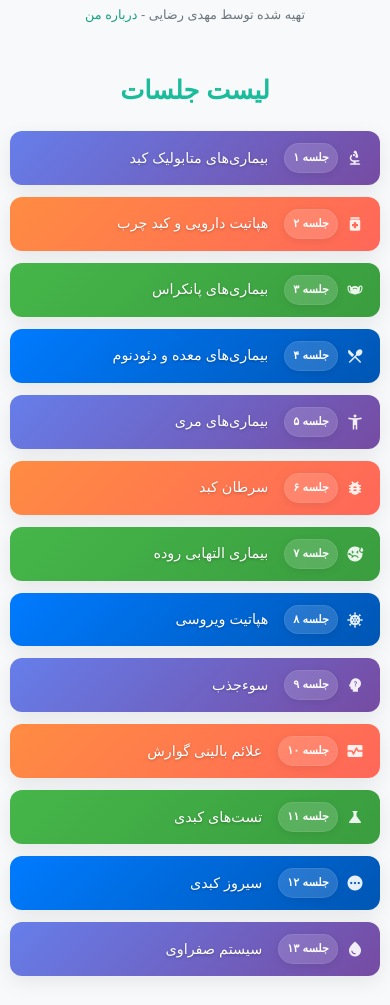
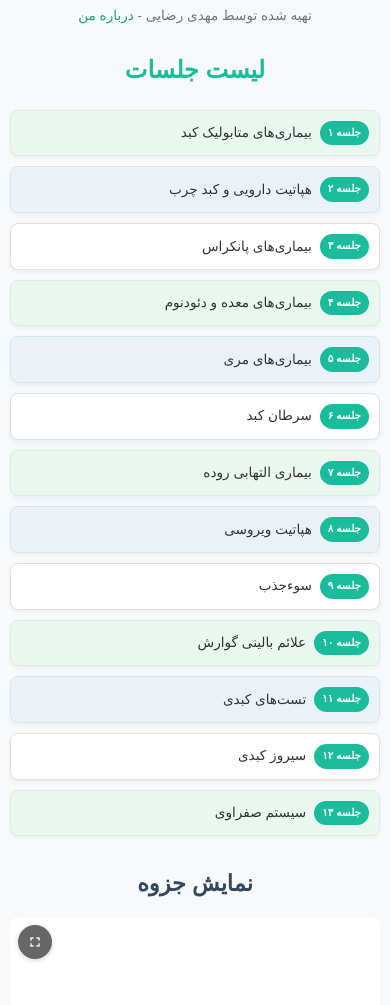
Before and after one commit to callmemahdi01/gastroenterology, a plain HTML site: page index.html in a window 390 px wide. Shown: the part 95-1100 px from the top of the page. Drawn offline with Linux system fonts and the light colour scheme.

Commit message:
Update index.html

```diff
--- a/index.html
+++ b/index.html
@@ -9,7 +9,7 @@
     /* --- CSS Reset/Normalization Basics --- */
     html {
       box-sizing: border-box;
-      -webkit-text-size-adjust: 100%; /* Prevent font scaling in landscape on iOS */
+      -webkit-text-size-adjust: 100%;
     }
     *, *::before, *::after {
       box-sizing: inherit;
@@ -18,32 +18,30 @@
     }
 
     body {
-      font-family: 'Vazirmatn', sans-serif; /* Suggesting a nice Persian font */
+      font-family: 'Vazirmatn', sans-serif;
       direction: rtl;
-      background-color: #f8f9fa; /* Slightly lighter background */
+      background-color: #f8f9fa;
       line-height: 1.6;
       color: #333;
     }
 
     .container {
       padding: 20px;
-      max-width: 900px;
-      margin: 20px auto; /* Added top/bottom margin */
+      max-width: 800px; /* Slightly reduced max-width for a more compact feel */
+      margin: 20px auto;
     }
 
     header h1 {
-      font-size: 2em; /* Slightly reduced */
+      font-size: 1.8em; /* Adjusted size */
       text-align: center;
       color: #2c3e50;
       margin-bottom: 8px;
-      overflow-wrap: break-word;
-      word-wrap: break-word;
     }
 
     header p {
       text-align: center;
-      font-size: 0.85em; /* Slightly reduced */
-      color: #6c757d; /* Softer color */
+      font-size: 0.85em;
+      color: #6c757d;
       margin-bottom: 25px;
     }
     header a {
@@ -54,105 +52,67 @@
         text-decoration: underline;
     }
 
-    .session-list-container {
-      padding: 20px 0; /* Reduced padding */
-    }
-
     .session-list-container h2 {
       text-align: center;
-      color: #1abc9c; /* Adjusted color */
+      color: #1abc9c;
       margin-bottom: 20px;
-      font-size: 1.6em;
+      font-size: 1.5em; /* Adjusted size */
     }
 
     .session-list {
       list-style: none;
       display: grid;
-      gap: 18px; /* Reduced gap */
-      grid-template-columns: repeat(auto-fit, minmax(280px, 1fr)); /* Adjusted minmax */
+      gap: 15px; /* Adjusted gap */
+      grid-template-columns: repeat(auto-fit, minmax(260px, 1fr)); /* Adjusted minmax */
     }
 
     .session-list li {
-      border-radius: 12px; /* Slightly smaller radius */
-      box-shadow: 0 6px 20px rgba(0, 0, 0, 0.08); /* Softer shadow */
-      transition: all 0.25s cubic-bezier(0.4, 0, 0.2, 1);
+      background-color: #fff; /* Simple background */
+      border: 1px solid #e0e0e0; /* Subtle border */
+      border-radius: 8px; /* Simpler radius */
+      box-shadow: 0 2px 5px rgba(0, 0, 0, 0.05); /* Softer, simpler shadow */
+      transition: box-shadow 0.2s ease-in-out;
       overflow: hidden;
-      position: relative;
-    }
-
-    /* Simplified and structured background colors */
-    .session-list li { background: linear-gradient(135deg, #667eea 0%, #764ba2 100%); } /* Default */
-    .session-list li:nth-child(4n-2) { background: linear-gradient(135deg, #ff8c42 0%, #ff6759 100%); } /* Orange/Red */
-    .session-list li:nth-child(4n-1) { background: linear-gradient(135deg, #45b649 0%, #3a9d3f 100%); } /* Green */
-    .session-list li:nth-child(4n) { background: linear-gradient(135deg, #007bff 0%, #0056b3 100%); } /* Blue */
-
-
-    .session-list li::before { /* Optional: subtle glassy effect on hover */
-      content: '';
-      position: absolute;
-      top: 0; left: 0; right: 0; bottom: 0;
-      background: linear-gradient(135deg, rgba(255,255,255,0.08) 0%, rgba(255,255,255,0.03) 100%);
-      transition: opacity 0.3s ease;
-      opacity: 0;
-      pointer-events: none; /* Allow clicks to pass through */
-    }
-
-    .session-list li:hover::before {
-      opacity: 1;
     }
 
     .session-list li:hover {
-      transform: translateY(-5px) scale(1.015); /* More subtle hover */
-      box-shadow: 0 10px 25px rgba(0, 0, 0, 0.12);
+      box-shadow: 0 4px 10px rgba(0, 0, 0, 0.1); /* Slightly more pronounced shadow on hover */
     }
+
+    /* Simplified background variations - can be removed for even shorter code */
+    .session-list li:nth-child(3n+1) { background-color: #e9f7ef; border-color: #d1f0e0; }
+    .session-list li:nth-child(3n+2) { background-color: #eaf2f8; border-color: #d4e6f1; }
+
 
     .session-list a {
       text-decoration: none;
-      color: white;
+      color: #333; /* Darker text for better readability on light backgrounds */
       display: flex;
       align-items: center;
-      padding: 18px 15px; /* Reduced padding */
-      transition: transform 0.2s ease;
+      padding: 15px; /* Adjusted padding */
       cursor: pointer;
-      position: relative;
-      z-index: 2;
-    }
-
-    .session-list a:hover {
-      transform: translateX(3px); /* Subtle shift */
     }
 
     .session-number-badge {
-      background-color: rgba(255, 255, 255, 0.15);
+      background-color: #1abc9c; /* Theme color for badge */
       color: white;
-      padding: 7px 14px; /* Reduced padding */
-      border-radius: 20px;
-      font-size: 0.8em; /* Reduced font size */
+      padding: 6px 12px;
+      border-radius: 15px;
+      font-size: 0.75em;
       font-weight: 600;
-      margin-left: 12px; /* Reduced margin */
-      min-width: 45px;
+      margin-left: 10px;
+      min-width: auto; /* Allow to size naturally */
       text-align: center;
-      border: 1px solid rgba(255, 255, 255, 0.08);
-      box-shadow: 0 2px 8px rgba(0, 0, 0, 0.08);
       flex-shrink: 0;
     }
 
     .session-title-text {
-      font-size: 1.05em; /* Reduced font size */
-      font-weight: 500; /* Adjusted font weight */
-      color: white;
-      text-shadow: 0 1px 3px rgba(0, 0, 0, 0.25);
+      font-size: 1em; /* Adjusted size */
+      font-weight: 500;
       flex: 1;
       min-width: 0;
       overflow-wrap: break-word;
       word-wrap: break-word;
-    }
-
-    .session-icon {
-      margin-right: 10px; /* Reduced margin */
-      font-size: 22px; /* Slightly smaller icon */
-      opacity: 0.9;
-      flex-shrink: 0;
     }
 
     /* Iframe Section */
@@ -160,81 +120,78 @@
       text-align: center;
       margin-bottom: 15px;
       margin-top: 30px;
-      font-size: 1.5em;
+      font-size: 1.4em; /* Adjusted size */
       color: #34495e;
     }
 
     .iframe-container {
       position: relative;
-      background-color: #e9ecef; /* Light background for the container */
+      background-color: #e9ecef;
       border-radius: 8px;
-      overflow: hidden; /* Ensures button stays within rounded corners if not fixed */
+      overflow: hidden;
     }
 
     iframe {
       width: 100%;
-      height: 70vh; /* Adjusted height */
-      border: none; /* Removed border, container has one if needed */
+      height: 90vh; /* Adjusted height */
+      border: none;
       display: block;
-      background-color: white; /* iframe background */
+      background-color: white;
     }
 
     .fullscreen-btn {
       position: absolute;
-      top: 12px;
-      left: 12px;
-      background-color: rgba(0, 0, 0, 0.65);
+      top: 10px; /* Adjusted position */
+      left: 10px; /* Adjusted position */
+      background-color: rgba(0, 0, 0, 0.6);
       color: white;
       border: none;
       border-radius: 50%;
-      width: 40px;
-      height: 40px;
+      width: 38px;
+      height: 38px;
       cursor: pointer;
       display: flex;
       align-items: center;
       justify-content: center;
-      transition: background-color 0.3s ease, transform 0.2s ease;
+      transition: background-color 0.3s ease;
       z-index: 10;
-      box-shadow: 0 2px 8px rgba(0, 0, 0, 0.25);
+      box-shadow: 0 1px 5px rgba(0, 0, 0, 0.2);
     }
     .fullscreen-btn .material-icons {
-      font-size: 20px;
+      font-size: 18px; /* Adjusted icon size */
     }
     .fullscreen-btn:hover {
-      background-color: rgba(0, 0, 0, 0.8);
-      transform: scale(1.08);
+      background-color: rgba(0, 0, 0, 0.75);
     }
 
-    /* Styles for when the iframe container is in fullscreen */
     .iframe-container:fullscreen {
       padding: 0;
-      background-color: #000; /* Black background in fullscreen */
+      background-color: #000;
     }
     .iframe-container:fullscreen iframe {
       height: 100vh;
     }
     .iframe-container:fullscreen .fullscreen-btn {
-      position: fixed; /* Position relative to viewport in fullscreen */
-      top: 10px;
-      left: 10px;
-      z-index: 2147483647; /* Max z-index to ensure visibility */
-      background-color: rgba(255, 255, 255, 0.2); /* Lighter button for dark bg */
+      position: fixed;
+      top: 15px; /* Adjusted position */
+      left: 15px; /* Adjusted position */
+      z-index: 2147483647;
+      background-color: rgba(255, 255, 255, 0.25);
       color: #000;
     }
      .iframe-container:fullscreen .fullscreen-btn:hover {
-        background-color: rgba(255, 255, 255, 0.4);
+        background-color: rgba(255, 255, 255, 0.45);
      }
 
-
     footer {
-      margin-top: 35px;
+      margin-top: 30px; /* Adjusted margin */
       text-align: center;
-      font-size: 0.85em;
+      font-size: 0.8em; /* Adjusted size */
       color: #6c757d;
-      padding-bottom: 20px;
+      padding-bottom: 15px; /* Adjusted padding */
     }
     footer p {
-        margin-bottom: 5px;
+        margin-bottom: 4px;
     }
     footer a {
         color: #16a085;
@@ -244,7 +201,6 @@
         text-decoration: underline;
     }
 
-
     /* --- Mobile Responsive --- */
     @media (max-width: 768px) {
       .container {
@@ -252,43 +208,25 @@
         margin: 15px auto;
       }
       header h1 {
-        font-size: 1.7em;
+        font-size: 1.6em;
       }
       .session-list {
-        grid-template-columns: 1fr; /* Single column */
-        gap: 12px; /* Reduced gap */
+        grid-template-columns: 1fr;
+        gap: 10px;
       }
       .session-list a {
-        padding: 15px 12px; /* Adjusted padding */
-        flex-direction: row; /* Keep horizontal layout for better space use if possible */
-        align-items: center; /* Re-align items */
-        text-align: right; /* Align text to right for RTL */
-        gap: 10px;
-      }
-      .session-list a:hover {
-        transform: none; /* Disable hover transform on mobile if too jumpy */
-      }
-      .session-list li:hover {
-        transform: translateY(-3px) scale(1.01); /* Subtle mobile hover */
-        box-shadow: 0 8px 18px rgba(0, 0, 0, 0.1);
+        padding: 12px;
       }
       .session-number-badge {
-        margin-left: 10px; /* Keep margin-left */
-        margin-bottom: 0; /* Remove bottom margin as it's row */
-        padding: 6px 10px;
-        font-size: 0.75em;
+        padding: 5px 10px;
+        font-size: 0.7em;
+        margin-left: 8px;
       }
       .session-title-text {
-        font-size: 1em;
-        text-align: right;
-      }
-      .session-icon {
-        margin-right: 8px;
-        margin-bottom: 0;
-        font-size: 20px;
+        font-size: 0.95em;
       }
       iframe {
-        height: 65vh;
+        height: 60vh;
       }
     }
 
@@ -300,46 +238,30 @@
       header h1 {
         font-size: 1.4em;
       }
-      header p {
-        font-size: 0.8em;
-      }
       .session-list a {
-        padding: 12px 10px;
-        gap: 8px; /* Space between icon, badge, text */
+        padding: 10px;
       }
       .session-title-text {
-        font-size: 0.9em;
-      }
-      .session-list li:hover {
-        transform: translateY(-2px); /* Very subtle */
+        font-size: 0.85em;
       }
       .session-number-badge {
-        padding: 5px 8px;
-        font-size: 0.7em;
-        margin-left: 8px;
-      }
-      .session-icon {
-        font-size: 18px;
-        margin-right: 6px;
-      }
-      iframe {
-        height: 60vh;
+        font-size: 0.65em;
+        padding: 4px 8px;
       }
       .fullscreen-btn {
-        width: 36px;
-        height: 36px;
+        width: 34px;
+        height: 34px;
         top: 8px;
         left: 8px;
       }
       .fullscreen-btn .material-icons {
-        font-size: 18px;
+        font-size: 16px;
       }
       .iframe-container:fullscreen .fullscreen-btn {
-        top: 15px;
-        left: 15px;
+        top: 10px;
+        left: 10px;
       }
     }
-
   </style>
 </head>
 <body>
@@ -355,20 +277,19 @@
     <section class="session-list-container">
       <h2>لیست جلسات</h2>
       <ul class="session-list">
-        <!-- Session items will be dynamically generated or listed here -->
-        <li><a onclick="loadSession('1.html')"><span class="material-icons session-icon">biotech</span><span class="session-number-badge">جلسه ۱</span><span class="session-title-text">بیماری‌های متابولیک کبد</span></a></li>
-        <li><a onclick="loadSession('2.html')"><span class="material-icons session-icon">medication</span><span class="session-number-badge">جلسه ۲</span><span class="session-title-text">هپاتیت دارویی و کبد چرب</span></a></li>
-        <li><a onclick="loadSession('3.html')"><span class="material-icons session-icon">masks</span><span class="session-number-badge">جلسه ۳</span><span class="session-title-text">بیماری‌های پانکراس</span></a></li>
-        <li><a onclick="loadSession('4.html')"><span class="material-icons session-icon">restaurant_menu</span><span class="session-number-badge">جلسه ۴</span><span class="session-title-text">بیماری‌های معده و دئودنوم</span></a></li>
-        <li><a onclick="loadSession('5.html')"><span class="material-icons session-icon">accessibility_new</span><span class="session-number-badge">جلسه ۵</span><span class="session-title-text">بیماری‌های مری</span></a></li>
-        <li><a onclick="loadSession('6.html')"><span class="material-icons session-icon">bug_report</span><span class="session-number-badge">جلسه ۶</span><span class="session-title-text">سرطان کبد</span></a></li>
-        <li><a onclick="loadSession('7.html')"><span class="material-icons session-icon">sick</span><span class="session-number-badge">جلسه ۷</span><span class="session-title-text">بیماری التهابی روده</span></a></li>
-        <li><a onclick="loadSession('8.html')"><span class="material-icons session-icon">coronavirus</span><span class="session-number-badge">جلسه ۸</span><span class="session-title-text">هپاتیت ویروسی</span></a></li>
-        <li><a onclick="loadSession('9.html')"><span class="material-icons session-icon">psychology_alt</span><span class="session-number-badge">جلسه ۹</span><span class="session-title-text">سوءجذب</span></a></li>
-        <li><a onclick="loadSession('10.html')"><span class="material-icons session-icon">monitor_heart</span><span class="session-number-badge">جلسه ۱۰</span><span class="session-title-text">علائم بالینی گوارش</span></a></li>
-        <li><a onclick="loadSession('11.html')"><span class="material-icons session-icon">science</span><span class="session-number-badge">جلسه ۱۱</span><span class="session-title-text">تست‌های کبدی</span></a></li>
-        <li><a onclick="alert('در حال نوشتن جزوه ...')"><span class="material-icons session-icon">pending</span><span class="session-number-badge">جلسه ۱۲</span><span class="session-title-text">سیروز کبدی</span></a></li>
-        <li><a onclick="loadSession('13.html')"><span class="material-icons session-icon">water_drop</span><span class="session-number-badge">جلسه ۱۳</span><span class="session-title-text">سیستم صفراوی</span></a></li>
+        <li><a onclick="loadSession('1.html')"><span class="session-number-badge">جلسه ۱</span><span class="session-title-text">بیماری‌های متابولیک کبد</span></a></li>
+        <li><a onclick="loadSession('2.html')"><span class="session-number-badge">جلسه ۲</span><span class="session-title-text">هپاتیت دارویی و کبد چرب</span></a></li>
+        <li><a onclick="loadSession('3.html')"><span class="session-number-badge">جلسه ۳</span><span class="session-title-text">بیماری‌های پانکراس</span></a></li>
+        <li><a onclick="loadSession('4.html')"><span class="session-number-badge">جلسه ۴</span><span class="session-title-text">بیماری‌های معده و دئودنوم</span></a></li>
+        <li><a onclick="loadSession('5.html')"><span class="session-number-badge">جلسه ۵</span><span class="session-title-text">بیماری‌های مری</span></a></li>
+        <li><a onclick="loadSession('6.html')"><span class="session-number-badge">جلسه ۶</span><span class="session-title-text">سرطان کبد</span></a></li>
+        <li><a onclick="loadSession('7.html')"><span class="session-number-badge">جلسه ۷</span><span class="session-title-text">بیماری التهابی روده</span></a></li>
+        <li><a onclick="loadSession('8.html')"><span class="session-number-badge">جلسه ۸</span><span class="session-title-text">هپاتیت ویروسی</span></a></li>
+        <li><a onclick="loadSession('9.html')"><span class="session-number-badge">جلسه ۹</span><span class="session-title-text">سوءجذب</span></a></li>
+        <li><a onclick="loadSession('10.html')"><span class="session-number-badge">جلسه ۱۰</span><span class="session-title-text">علائم بالینی گوارش</span></a></li>
+        <li><a onclick="loadSession('11.html')"><span class="session-number-badge">جلسه ۱۱</span><span class="session-title-text">تست‌های کبدی</span></a></li>
+        <li><a onclick="alert('در حال نوشتن جزوه ...')"><span class="session-number-badge">جلسه ۱۲</span><span class="session-title-text">سیروز کبدی</span></a></li>
+        <li><a onclick="loadSession('13.html')"><span class="session-number-badge">جلسه ۱۳</span><span class="session-title-text">سیستم صفراوی</span></a></li>
       </ul>
     </section>
 
@@ -392,66 +313,55 @@
 
   <script>
     const sessionFrame = document.getElementById('session-frame');
-    const iframeContainer = document.getElementById('iframe-viewer-container'); // Get the container
+    const iframeContainer = document.getElementById('iframe-viewer-container');
     const fullscreenBtn = iframeContainer.querySelector('.fullscreen-btn');
     const fullscreenBtnIcon = fullscreenBtn.querySelector('.material-icons');
 
     function loadSession(filename) {
-      // Construct the URL for the session file
-      // Assuming files are in a 'sessions' subdirectory relative to this HTML file,
-      // or replace with the absolute path if hosted elsewhere.
-      // const url = `sessions/${filename}`; // Example: if files are in a 'sessions' folder
-      const url = `https://callmemahdi01.github.io/gastroenterology/${filename}`; // Using the provided base URL
-
+      const url = `https://callmemahdi01.github.io/gastroenterology/${filename}`;
       sessionFrame.src = url;
 
-      // Scroll to the iframe container after loading a session
-      // Adding a small delay to ensure the iframe has started loading and layout is stable
       setTimeout(() => {
         if (iframeContainer) {
           window.scrollTo({
-            top: iframeContainer.offsetTop - 20, // 20px offset from the top
+            top: iframeContainer.offsetTop - 20,
             behavior: 'smooth'
           });
         }
-      }, 150); // Increased delay slightly
+      }, 150);
     }
 
     function toggleFrameFullscreen() {
-      const targetElement = iframeContainer; // The element to make fullscreen
+      const targetElement = iframeContainer;
 
-      // Check if a session is loaded in the iframe
-      if (!sessionFrame.src || sessionFrame.src === window.location.href /* check for empty src */) {
+      if (!sessionFrame.src || sessionFrame.src === window.location.href) {
         alert('لطفا ابتدا یک جلسه را برای نمایش انتخاب کنید.');
         return;
       }
 
-      // Check current fullscreen state (browser prefixed)
       const isInFullscreen = document.fullscreenElement ||
                              document.webkitFullscreenElement ||
                              document.mozFullScreenElement ||
                              document.msFullscreenElement;
 
       if (!isInFullscreen) {
-        // Request fullscreen on the target element
         if (targetElement.requestFullscreen) {
           targetElement.requestFullscreen();
-        } else if (targetElement.mozRequestFullScreen) { /* Firefox */
+        } else if (targetElement.mozRequestFullScreen) {
           targetElement.mozRequestFullScreen();
-        } else if (targetElement.webkitRequestFullscreen) { /* Chrome, Safari & Opera */
+        } else if (targetElement.webkitRequestFullscreen) {
           targetElement.webkitRequestFullscreen();
-        } else if (targetElement.msRequestFullscreen) { /* IE/Edge */
+        } else if (targetElement.msRequestFullscreen) {
           targetElement.msRequestFullscreen();
         }
       } else {
-        // Exit fullscreen
         if (document.exitFullscreen) {
           document.exitFullscreen();
-        } else if (document.mozCancelFullScreen) { /* Firefox */
+        } else if (document.mozCancelFullScreen) {
           document.mozCancelFullScreen();
-        } else if (document.webkitExitFullscreen) { /* Chrome, Safari & Opera */
+        } else if (document.webkitExitFullscreen) {
           document.webkitExitFullscreen();
-        } else if (document.msExitFullscreen) { /* IE/Edge */
+        } else if (document.msExitFullscreen) {
           document.msExitFullscreen();
         }
       }
@@ -463,7 +373,6 @@
                              document.mozFullScreenElement ||
                              document.msFullscreenElement;
 
-      // Check if the fullscreen element is our iframe container
       if (isInFullscreen && (document.fullscreenElement === iframeContainer || document.webkitFullscreenElement === iframeContainer)) {
         fullscreenBtnIcon.textContent = 'fullscreen_exit';
         fullscreenBtn.title = 'خروج از تمام صفحه';
@@ -473,18 +382,13 @@
       }
     }
 
-    // Event listeners for fullscreen changes
     document.addEventListener('fullscreenchange', updateFullscreenButtonState);
     document.addEventListener('webkitfullscreenchange', updateFullscreenButtonState);
     document.addEventListener('mozfullscreenchange', updateFullscreenButtonState);
     document.addEventListener('MSFullscreenChange', updateFullscreenButtonState);
 
     // Optional: Add a nice Persian font if not available system-wide
-    // This can be added to the <head> or loaded via CSS @font-face
-    // For example, using Vazirmatn from Google Fonts:
     // <link href="https://fonts.googleapis.com/css2?family=Vazirmatn:wght@300;400;500;600;700&display=swap" rel="stylesheet">
-    // Then apply it in body: font-family: 'Vazirmatn', sans-serif; (Already added in CSS)
-
   </script>
 </body>
 </html>
```
